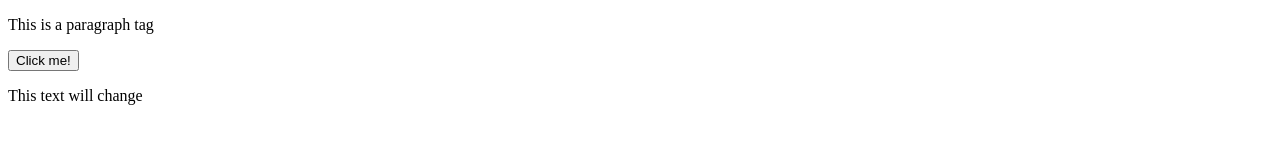
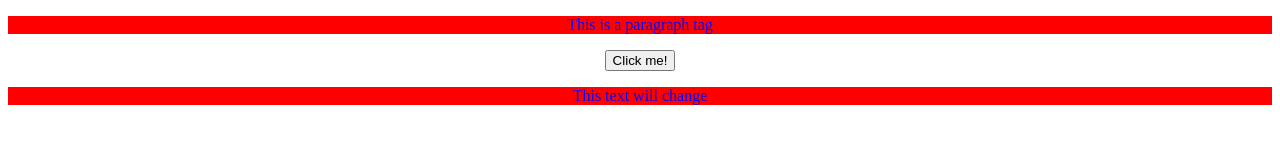
Before and after one commit to afewvowels/HTML_CLASS_00_00_Simple_Elements, a plain HTML site: page index.html in a window 1280 px wide. Drawn offline with Linux system fonts and the light colour scheme.

Commit message:
Update style.css

```diff
--- a/style.css
+++ b/style.css
@@ -1 +1,11 @@
 @charset "utf-8";
+
+p {
+	background-color: red;
+	color: blue;
+	text-align: center;
+}
+
+#button_container {
+	text-align: center;
+}
```
